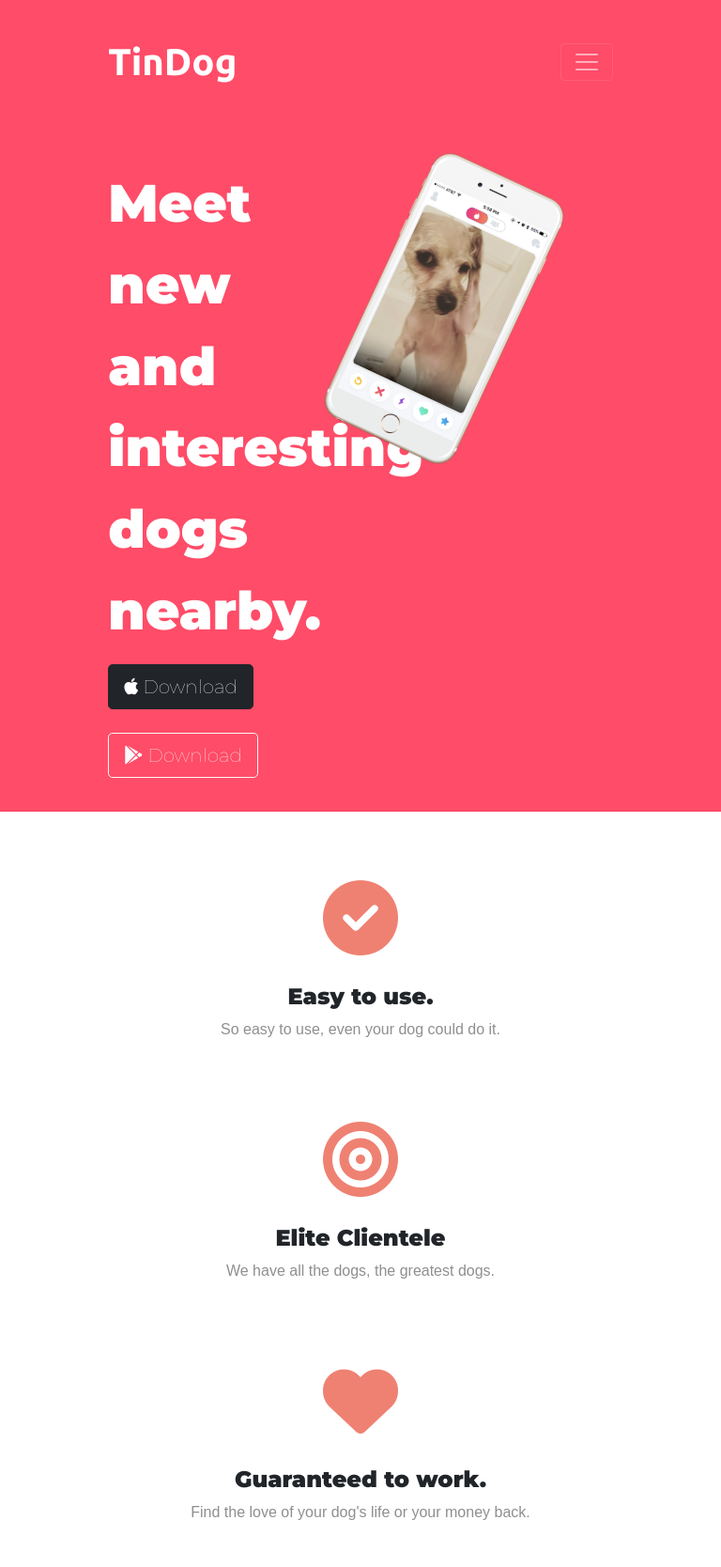
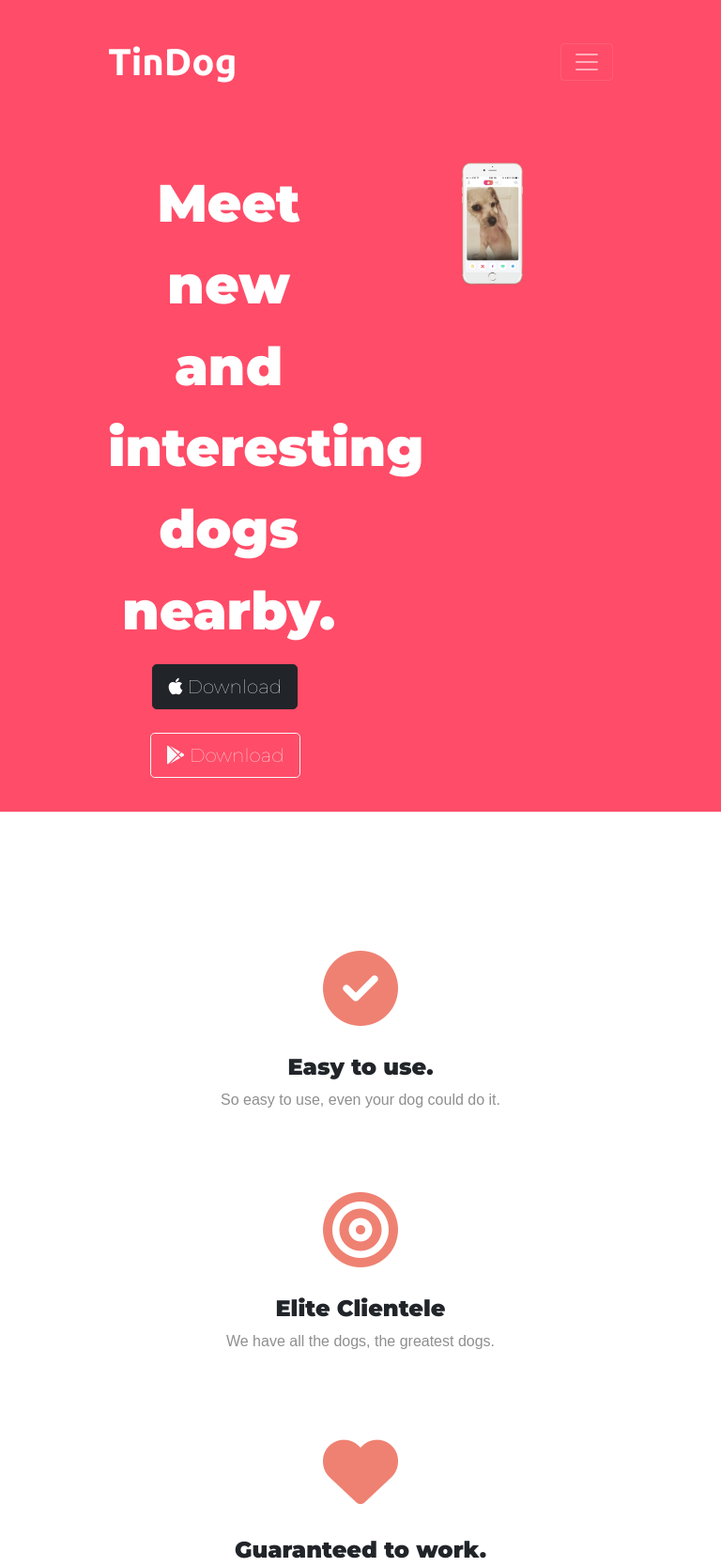
Before and after one commit to Bryan-Lota/TinDog, a plain HTML site: page index.html in a window 768 px wide. Shown: the top 1668 px of the page at 94% size. Drawn offline with nearby package versions, Linux system fonts and the light colour scheme.

Commit message:
Update style.css

```diff
--- a/style.css
+++ b/style.css
@@ -48,10 +48,15 @@ h1 {
   margin: 5% 3% 5% 0;
 }
 
-#iphone6{
-  width: 60%;
-  transform:rotate(25deg);
-  /* margin-left: 60px; */
+#iphone6 {
+  width: 25%;
+  transform: rotate(25deg);
+  position: absolute;
+  z-index: 1;
+}
+
+.title-block{
+  padding-bottom: 60px;
 }
 
 .boxy{
@@ -121,15 +126,12 @@ em{
   font-weight: bold;
 }
 
-#features{
+#features {
   position: relative;
-  z-index: 1;
+  z-index: 2; /* Update the z-index to be higher than the "iphone6" image */
+  background-color: #fff;
+  padding: 80px;
 }
-.title-image{
-  position: relative;
-  z-index: -1;
-}
-
 
 #press{
 text-align: center;
@@ -252,23 +254,18 @@ font-weight: 500;
 }
 
 
-/* Media query for phone-like screens */
+
 @media only screen and (max-width: 767px) {
-  .section {
-    /* New positioning and styles for phone-like screens */
-  }
+
 }
 
 /* Media query for tablets */
-@media only screen and (min-width: 768px) and (max-width: 1023px) {
-  .section {
-    /* New positioning and styles for tablets */
+@media only screen and (min-width: 500px) and (max-width: 1023px) {
+  #iphone6{
+    position: static;
+    transform: rotate(0);
+  }
+  body{
+    text-align: center;
   }
 }
-
-/* Media query for other screens (desktop, larger screens) */
-@media only screen and (min-width: 1024px) {
-  .section {
-    /* New positioning and styles for other screens */
-  }
-}
```
